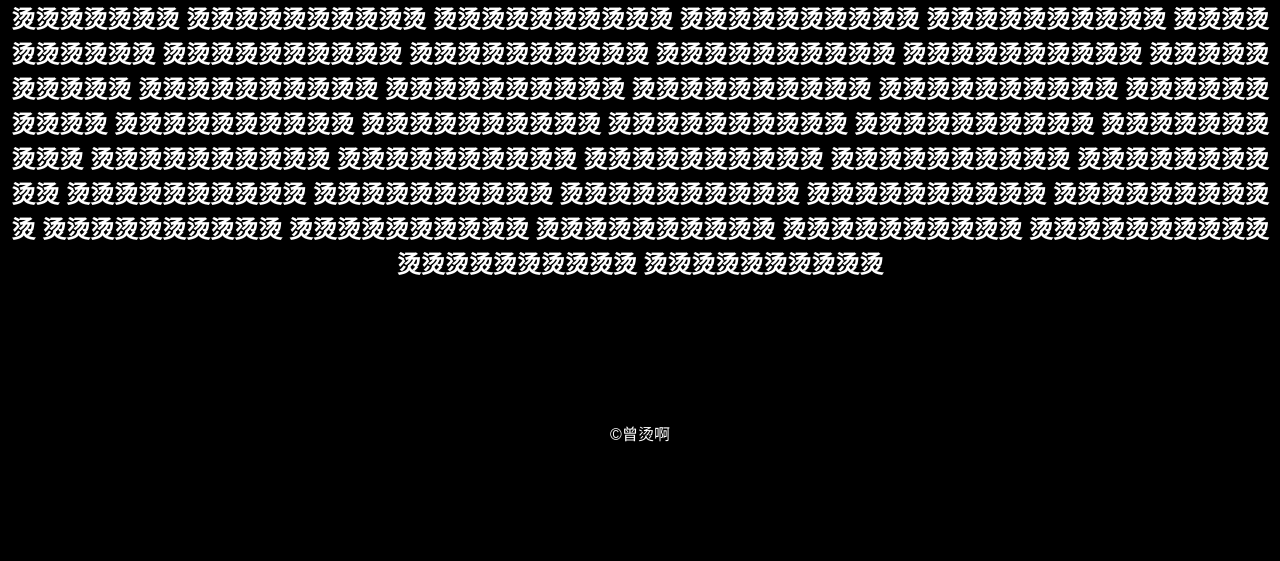
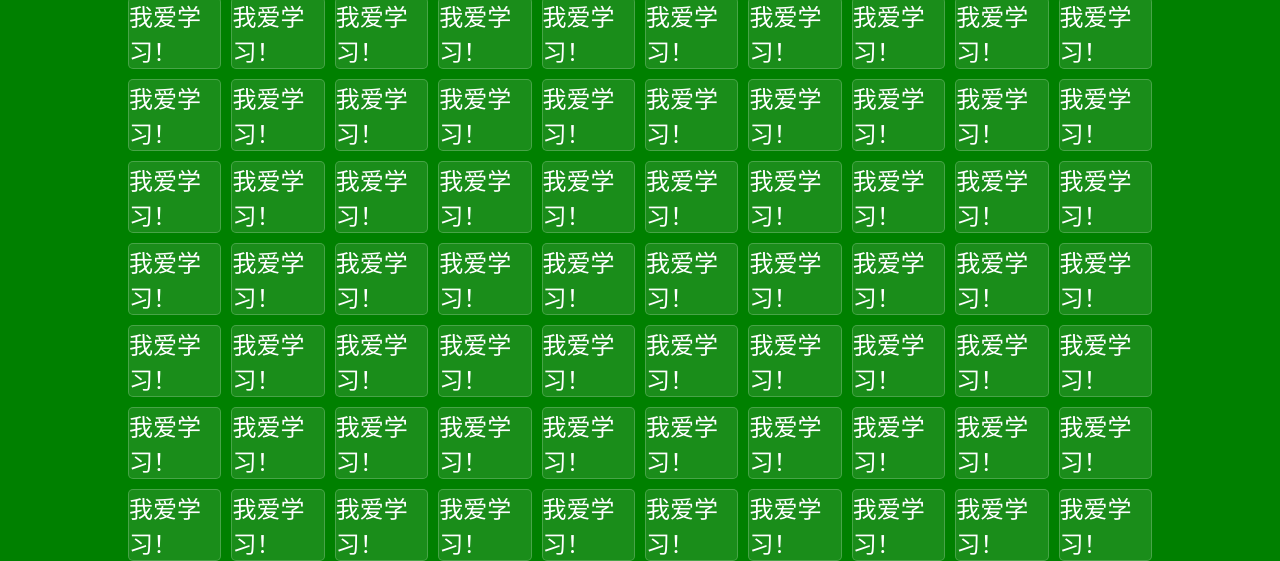
Before and after one commit to L1ZZ5he/WEB, a plain HTML site: page index.html in a window 1280 px wide. Shown: the part 329-890 px from the top of the page. Before the commit the page ends 800 px from the top, so only its background shows below. Drawn offline with Linux system fonts and the light colour scheme.

Commit message:
Add files via upload

```diff
--- a/index.html
+++ b/index.html
@@ -3,115 +3,50 @@
 <head>
     <meta charset="UTF-8">
     <meta name="viewport" content="width=device-width, initial-scale=1.0">
-    <title>锟斤拷</title>
+    <title>我爱学习！</title>
     <style>
         body {
-            font-family: Arial, sans-serif;
-            background-color: #000000;
             margin: 0;
             padding: 0;
-            color: white; /* 设置全局文字颜色为白色 */
+            background-color: green; /* 背景为绿色 */
+            font-family: Arial, sans-serif;
+            font-size: 1.5rem;
+            color: white; /* 文字颜色为白色 */
             display: flex;
-            flex-direction: column;
-            height: 100vh; /* 使页面高度占满整个视口 */
+            justify-content: center;
+            align-items: center;
+            height: 100vh;
         }
-        header {
-            background-color: #f7aa2f;
-            color: rgb(0, 0, 0); /* 头部文字颜色为黑色 */
-            padding: 10px 0;
-            text-align: center;
+        .grid-container {
+            display: grid;
+            grid-template-columns: repeat(10, 1fr); /* 10 列 */
+            grid-template-rows: repeat(10, 1fr); /* 10 行 */
+            gap: 10px; /* 网格之间的间距 */
+            width: 80vw; /* 网格容器宽度 */
+            height: 80vh; /* 网格容器高度 */
         }
-        main {
-            flex: 1; /* 使 main 部分占满剩余空间 */
+        .message {
             display: flex;
-            flex-direction: column;
-            justify-content: center; /* 垂直居中 */
-            align-items: center; /* 水平居中 */
-            text-align: center;
-        }
-        footer {
-            background-color: #000000;
-            color: white; /* 底部文字颜色为白色 */
-            text-align: center;
-            padding: 10px 0;
-        }
-        /* 设置“烫烫烫”部分的样式 */
-        main h2, main p, main ul {
-            color: white;
-            margin: 10px 0; /* 调整间距 */
-        }
-        main ul {
-            list-style-type: none; /* 移除列表符号 */
-            padding: 0;
+            justify-content: center;
+            align-items: center;
+            background-color: rgba(255, 255, 255, 0.1); /* 每个格子的背景 */
+            border: 1px solid rgba(255, 255, 255, 0.2); /* 边框 */
+            border-radius: 5px; /* 圆角 */
         }
     </style>
 </head>
 <body>
-    <header>
-        <h1>锟斤拷锟斤拷</h1>
-    </header>
-
-    <main>
-        <h2>烫烫烫烫烫烫烫烫烫烫
-            烫烫烫烫烫烫烫烫烫烫
-            烫烫烫烫烫烫烫烫烫烫
-            烫烫烫烫烫烫烫烫烫烫
-            烫烫烫烫烫烫烫烫烫烫
-            烫烫烫烫烫烫烫烫烫烫
-            烫烫烫烫烫烫烫烫烫烫
-            烫烫烫烫烫烫烫烫烫烫
-            烫烫烫烫烫烫烫烫烫烫
-            烫烫烫烫烫烫烫烫烫烫
-            烫烫烫烫烫烫烫烫烫烫
-            烫烫烫烫烫烫烫烫烫烫
-            烫烫烫烫烫烫烫烫烫烫
-            烫烫烫烫烫烫烫烫烫烫
-            烫烫烫烫烫烫烫烫烫烫
-            烫烫烫烫烫烫烫烫烫烫
-            烫烫烫烫烫烫烫烫烫烫
-            烫烫烫烫烫烫烫烫烫烫
-            烫烫烫烫烫烫烫烫烫烫
-            烫烫烫烫烫烫烫烫烫烫
-            烫烫烫烫烫烫烫烫烫烫
-            烫烫烫烫烫烫烫烫烫烫
-            烫烫烫烫烫烫烫烫烫烫
-            烫烫烫烫烫烫烫烫烫烫
-            烫烫烫烫烫烫烫烫烫烫
-            烫烫烫烫烫烫烫烫烫烫
-            烫烫烫烫烫烫烫烫烫烫
-            烫烫烫烫烫烫烫烫烫烫
-            烫烫烫烫烫烫烫烫烫烫
-            烫烫烫烫烫烫烫烫烫烫
-            烫烫烫烫烫烫烫烫烫烫
-            烫烫烫烫烫烫烫烫烫烫
-            烫烫烫烫烫烫烫烫烫烫
-            烫烫烫烫烫烫烫烫烫烫
-            烫烫烫烫烫烫烫烫烫烫
-            烫烫烫烫烫烫烫烫烫烫
-            烫烫烫烫烫烫烫烫烫烫
-            烫烫烫烫烫烫烫烫烫烫
-            烫烫烫烫烫烫烫烫烫烫
-            烫烫烫烫烫烫烫烫烫烫
-            烫烫烫烫烫烫烫烫烫烫
-            烫烫烫烫烫烫烫烫烫烫
-            烫烫烫烫烫烫烫烫烫烫
-            烫烫烫烫烫烫烫烫烫烫
-            烫烫烫烫烫烫烫烫烫烫
-            烫烫烫烫烫烫烫烫烫烫
-            烫烫烫烫烫烫烫烫烫烫
-            烫烫烫烫烫烫烫烫烫烫
-            烫烫烫烫烫烫烫烫烫烫
-            烫烫烫烫烫烫烫烫烫烫
-            烫烫烫烫烫烫烫烫烫烫
-            烫烫烫烫烫烫烫烫烫烫
-            烫烫烫烫烫烫烫烫烫烫
-
-
-        </h2>
-    </main>
-
-    <footer>
-        <p>&copy;曾烫啊</p>
-    </footer>
+    <div class="grid-container" id="content">
+        <!-- 使用 JavaScript 动态生成 100 句 "我爱学习！" -->
+        <script>
+            const content = document.getElementById('content');
+            for (let i = 0; i < 100; i++) {
+                const div = document.createElement('div');
+                div.className = 'message';
+                div.textContent = '我爱学习！';
+                content.appendChild(div);
+            }
+        </script>
+    </div>
 </body>
 </html>
```
